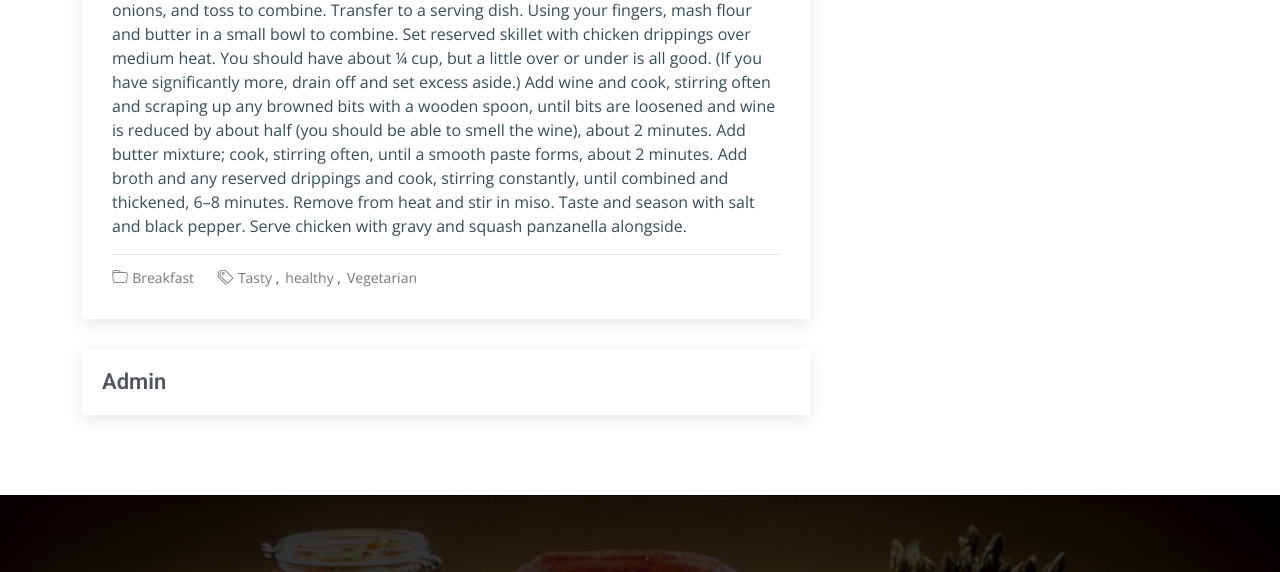
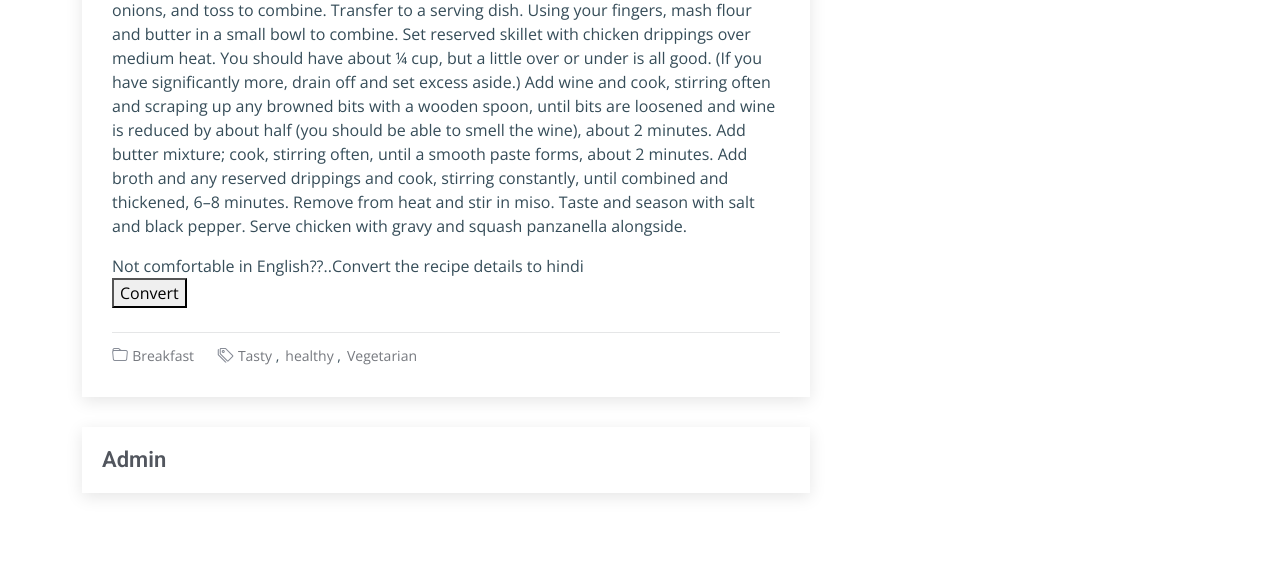
Before and after one commit to 10astha/YumTastic-Recipe-Blogging-website-COP-290-Assign3-, a Flask app: page /recipes/recipe_details/recipe-0 in a window 1280 px wide. Shown: the part 1793-2365 px from the top of the page. Run offline with Flask 3, Linux system fonts and the light colour scheme; data comes from the database, SQL or seed files in the repository; parts of the project's set-up code (start-up, migrations or seed data) failed here and were passed over; some libraries are stand-ins or nearby versions.

Commit message:
Update recipe-details.html

```diff
--- a/Assign3-cop290-final-collab/templates/recipe-details.html
+++ b/Assign3-cop290-final-collab/templates/recipe-details.html
@@ -156,6 +156,11 @@
                 <br>
                 <h4>Instructions</h4>
                 <p>{{recipe.Instructions}}</p>
+                <div>
+                </h6 class ="Covertor_title">Not comfortable in English??..Convert the recipe details to hindi</h6>
+                <form method="POST" name ="con_form" action="/recipes/recipe_details/{{recipe.Slug}}"  > <button name ="Convertor" type ="submit" class="btn-visit align-self-start">Convert</button></form>
+                <br>
+                </div>
 
 
               </div><!-- End post content -->
```
